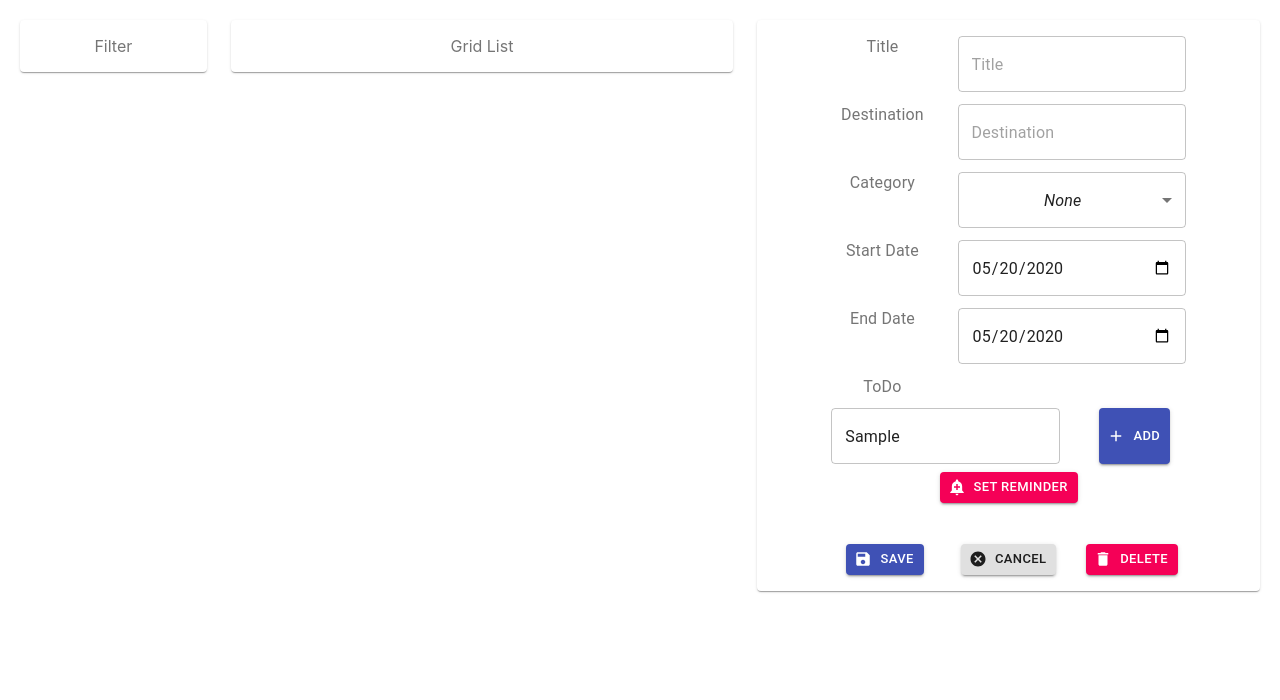
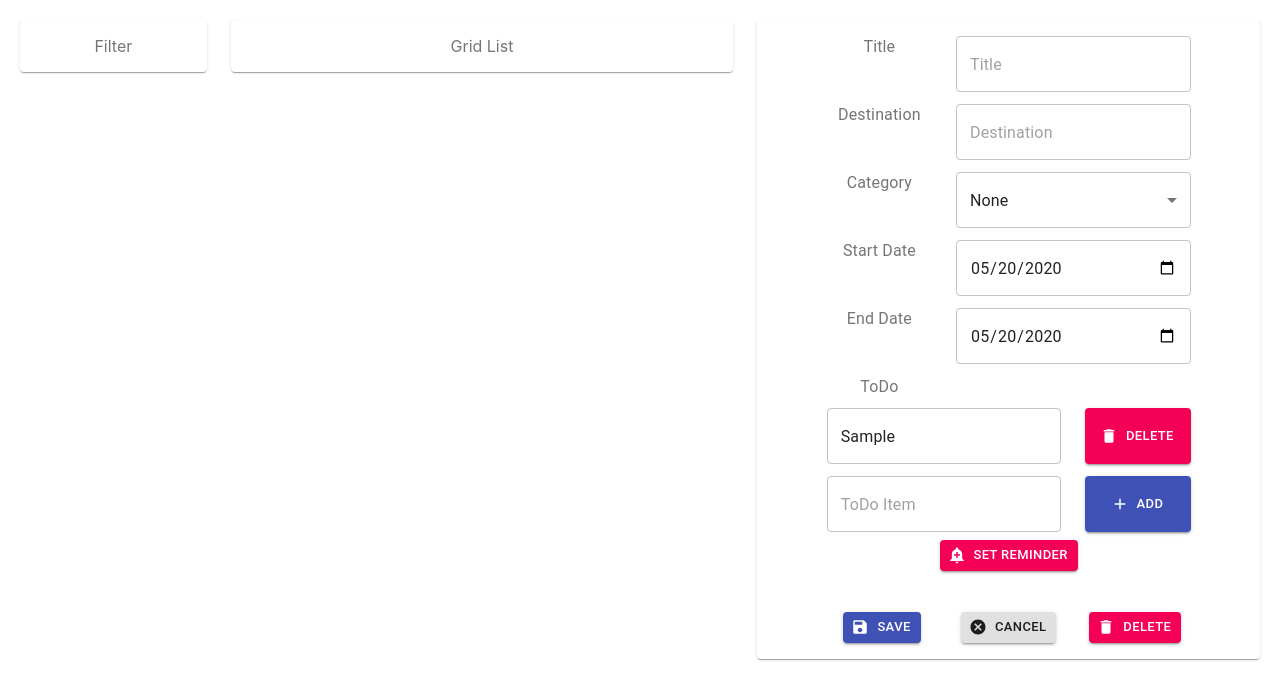
Before and after one commit to JackPriyan/Trip_app, a React (Create React App) app: page / in a window 1280 px wide. Both pictures are taken after typing "Sample" into the empty fields and a click on the button "ADD". Shown: the top 700 px of the page. Built offline with nearby package versions, Linux system fonts and the light colour scheme.

Commit message:
Handled date inputs for future dates and end date greater and equal to start date and implemented todo list with save and delete in state

```diff
--- a/src/Components/DetailsForm/form.js
+++ b/src/Components/DetailsForm/form.js
@@ -1,4 +1,4 @@
-import React, {Component} from 'react';
+import React, {Component, useState} from 'react';
 import { createMuiTheme, withStyles, ThemeProvider  } from '@material-ui/core/styles';
 import PropTypes from 'prop-types';
 import FormControl from '@material-ui/core/FormControl';
@@ -54,23 +54,73 @@ class form extends Component {
         const date = new Date();
         const todayDate = moment(date).format("yyyy-MM-DD");
         const startDate = moment(date).format("yyyy-MM-DD");
-        this.state = {todayDate : todayDate, startDate: startDate};
+        const endDate = startDate;
+
+        this.state = {todayDate : todayDate,
+                        startDate: startDate,
+                        endDate : endDate,
+                        category: 0,
+                        todos:[]};
 
     }
     componentDidMount() {
-        console.log('I was triggered during componentDidMount',this.state);
+        console.log('State after Mount',this.state);
     }
 
     render(){
         const classes = this.props;
         const theme = this.props;
 
-        const handleChange = (name, event) => {
-            const target = event.target; // Do we need this?(unused in the function scope)!
-            console.log("New Date => ", event.target.value)
-              // Prints the new value.
+        const handleChange = (name, event, itemIndex = 0) => {
+            const value = event.target.value;
+            console.log("New event => ", event)
+            switch(name){
+                case "startDate":
+                    this.setState({
+                        ...this.state, startDate: value, endDate : value
+                    });
+                    console.log('State after Start Date change',this.state);
+                    return;
+                case "endDate":
+                    this.setState({
+                        ...this.state, endDate : value
+                    });
+                    console.log('State after End Date change',this.state);
+                    return;
+                case "category":
+                    this.setState({
+                        ...this.state, category : value
+                    });
+                    console.log('State after category change',this.state);
+                    return;
+                case "addTodo":
+                    if(this.state.newTodo){
+                        //Sets the todo id by incrementing the id of last todo item if todo is not empty else id = 0
+                        this.setState({
+                            ...this.state, newTodo:'' , todos:[...this.state.todos,{id: this.state.todos.length? this.state.todos[this.state.todos.length-1].id+1: 0,text:this.state.newTodo}]
+                        });
 
-            };
+                    console.log('State after addTodo change',this.state);
+                    }
+                    return;
+                case "deleteTodo":
+                    console.log("event.target.id => ",event.target);
+
+                    const newTodo = this.state.todos.filter( (item, index)=>{if(item.id != itemIndex){ console.log("item.id =>",item.id);  return item;} });
+                    console.log("newTodo => ",newTodo);
+                    this.setState({
+                        ...this.state, todos:newTodo
+                    });
+                    console.log('State after deleteTodo change',this.state);
+                    return;
+                case "newTodo":
+                    this.setState({
+                        ...this.state, newTodo:value
+                    });
+                    console.log('State after addTodo change',this.state);
+            }
+
+        };
 
         return(
             <div>
@@ -103,13 +153,13 @@ class form extends Component {
                             <FormLabel >Category</FormLabel>
                         </Grid>
                         <Grid item xs={8}>
-                        <FormControl variant="outlined" style={{width: '100%', alignItems:'left', alignContent:'left'}}>
-                            <Select
-                                    id="demo-simple-select-outlined"
-                                    value={0}
-                                    placeholder="Age">
+                        <FormControl variant="outlined" style={{width: '100%', textAlign:'left', alignContent:'left'}}>
+                            <Select id="demo-simple-select-outlined"
+                                    value={this.state.category}
+                                    onChange={(event) => handleChange("category", event)}
+                                    InputProps={{inputProps:{alignContent:'left'}}}>
                             <MenuItem value={0}>
-                                <em>None</em>
+                                None
                             </MenuItem>
                             <MenuItem value={10}>Business</MenuItem>
                             <MenuItem value={20}>Vacation</MenuItem>
@@ -129,7 +179,7 @@ class form extends Component {
                                         type="date"
                                         defaultValue={this.state.todayDate}
                                         InputProps={{inputProps: { min: this.state.todayDate} }}
-                                        onChange={(event) => handleChange("plannedDep", event)}/>
+                                        onChange={(event) => handleChange("startDate", event)}/>
                         </Grid>
                     </Grid>
                     <Grid container spacing={3}>
@@ -143,8 +193,9 @@ class form extends Component {
                                         placeholder="End Date"
                                         variant="outlined"
                                         type="date"
-                                        defaultValue={this.state.startDate}
-                                        InputProps={{inputProps: { min: this.state.startDate} }}/>
+                                        value={this.state.endDate}
+                                        InputProps={{inputProps: { min: this.state.startDate} }}
+                                        onChange={(event) => handleChange("endDate", event)}/>
                         </Grid>
                     </Grid>
                     <Grid container spacing={3}>
@@ -154,20 +205,52 @@ class form extends Component {
                         <Grid item xs={8}>
                         </Grid>
                     </Grid>
+                    {
+                        this.state.todos.map((item, index)=>
+
+                    <Grid container spacing={3}
+                          key={index}>
+
+                        <Grid item xs={8}>
+                            <TextField id="outlined-basic"
+                                        className={classes.formStyle}
+                                        placeholder="ToDo Item"
+                                        variant="outlined"
+                                        value={item.text || ''}
+                                        InputProps={{inputProps:{readOnly: true}}}/>
+                        </Grid>
+                        <Grid item xs={4}>
+                            <Button id={item.id}
+                                    style={{height: '100%', width: '100%'}}
+                                    size="small"
+                                    variant="contained"
+                                    color="secondary"
+                                    className={classes.button}
+                                    startIcon={<DeleteIcon />}
+                                    onClick={(event) => handleChange("deleteTodo", event, item.id)}>
+                                    Delete
+                                </Button>
+                        </Grid>
+
+                    </Grid>)
+                    }
                     <Grid container spacing={3}>
                         <Grid item xs={8}>
                         <TextField id="outlined-basic"
                                         className={classes.formStyle}
                                         placeholder="ToDo Item"
-                                        variant="outlined" />
+                                        variant="outlined"
+                                    onChange={(event) => handleChange("newTodo", event)}
+                                    value={this.state.newTodo}/>
                         </Grid>
                         <Grid item xs={4}>
-                            <Button style={{height: '100%'}}
+                            <Button style={{height: '100%', width: '100%'}}
                                     size="small"
                                     variant="contained"
                                     color="primary"
                                     className={classes.button}
-                                    startIcon={<AddIcon />}>
+                                    startIcon={<AddIcon />}
+                                    onClick={(event) => handleChange("addTodo", event)}>
                                     Add
                                 </Button>
                         </Grid>
```
